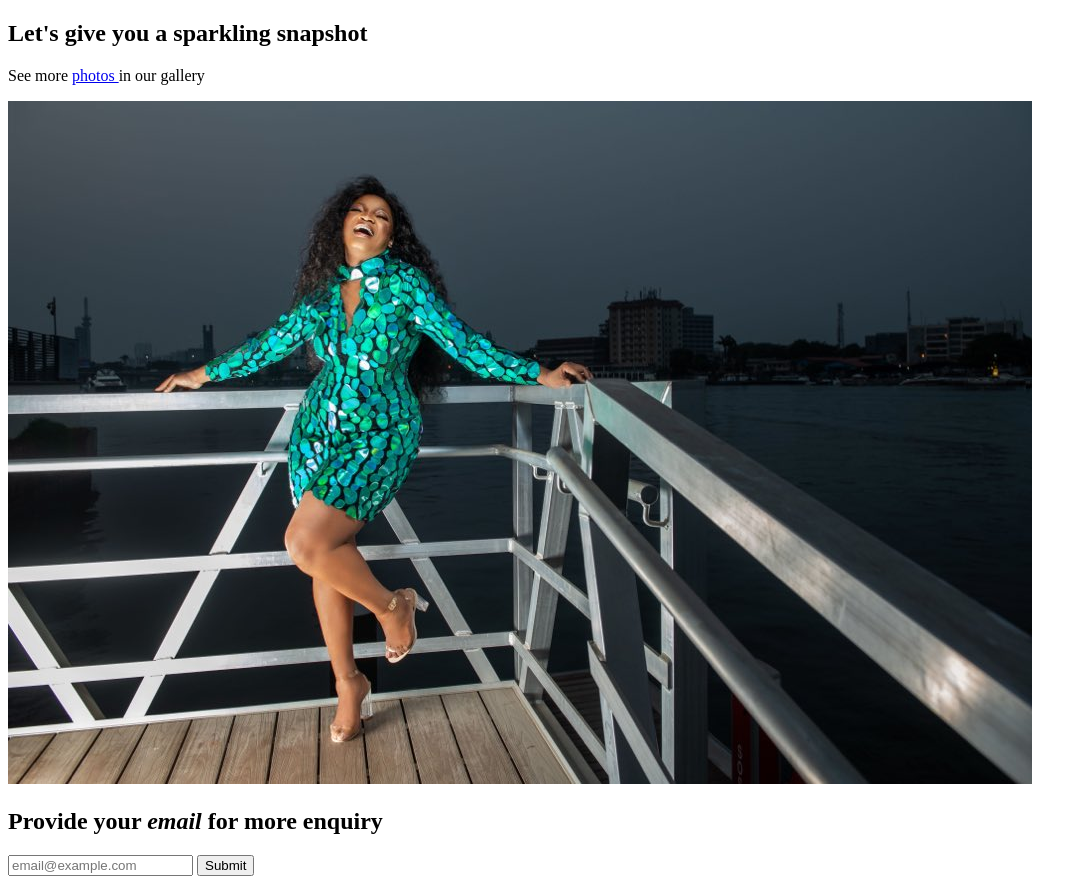
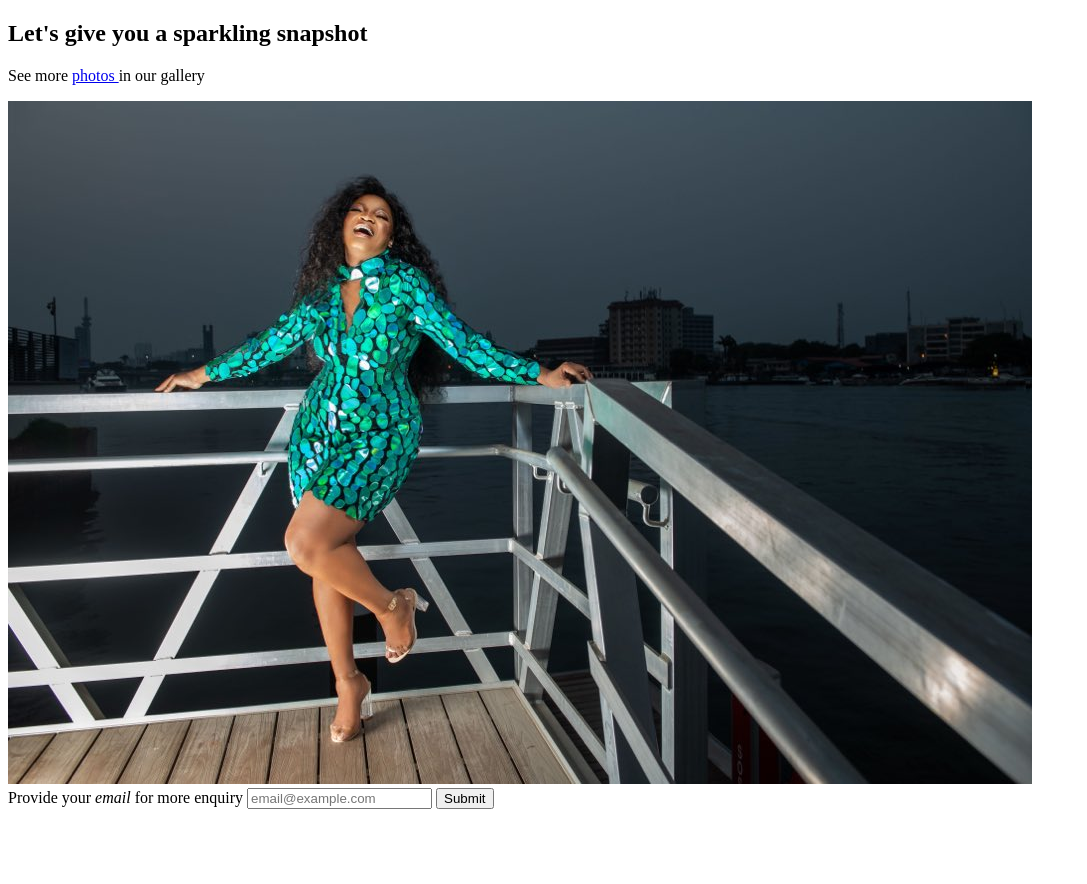
Before and after one commit to Pikay01/html2, a plain HTML site: page index.html in a window 1280 px wide. Shown: the whole page, without its empty margins (0-1087 px from the left). After the commit the page ends 817 px from the top, so only its background shows below. Drawn offline with Linux system fonts and the light colour scheme.

Commit message:
changed h2 into label

```diff
--- a/index.html
+++ b/index.html
@@ -15,7 +15,7 @@
   </section>
 </main>
   <section>
-    <h2>Provide your <em>email</em> for more enquiry</h2>
+    <label>Provide your <em>email</em> for more enquiry</label>
     <input type="text" name="email" placeholder="email@example.com" required>
     <button>Submit</button>
   </section>
```
